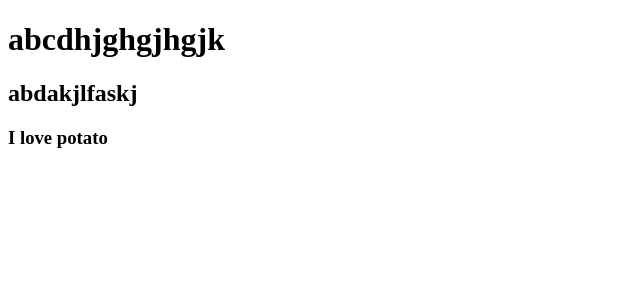
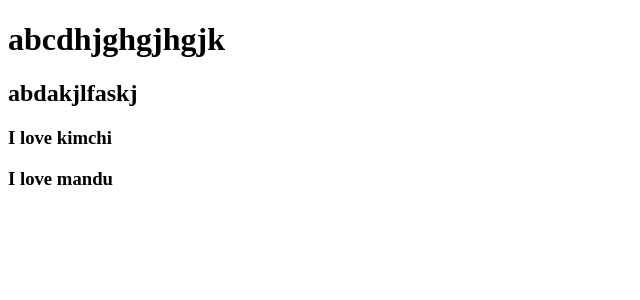
Before and after one commit to doowankim/reactbasic, a React (Create React App) app: page / in a window 1280 px wide. Shown: the top 300 px of the page, without its empty margins (0-640 px from the left). Built offline with nearby package versions, Linux system fonts and the light colour scheme.

Commit message:
reusable component

```diff
--- a/src/App.js
+++ b/src/App.js
@@ -8,7 +8,8 @@ function App() {
     <div className="App">
       <h1>abcdhjghgjhgjk</h1>
       <h2>abdakjlfaskj</h2>
-      <Potato />
+      <Potato favorite="kimchi" />
+      <Potato favorite="mandu" />
     </div>
   );
 }
--- a/src/potato.js
+++ b/src/potato.js
@@ -1,7 +1,7 @@
 import React from "react";
 
-function Potato() {
-    return <h3>I love potato</h3>;
+function Potato({ favorite }) {
+    return <h3>I love {favorite}</h3>;
 }
 
 export default Potato;
```
